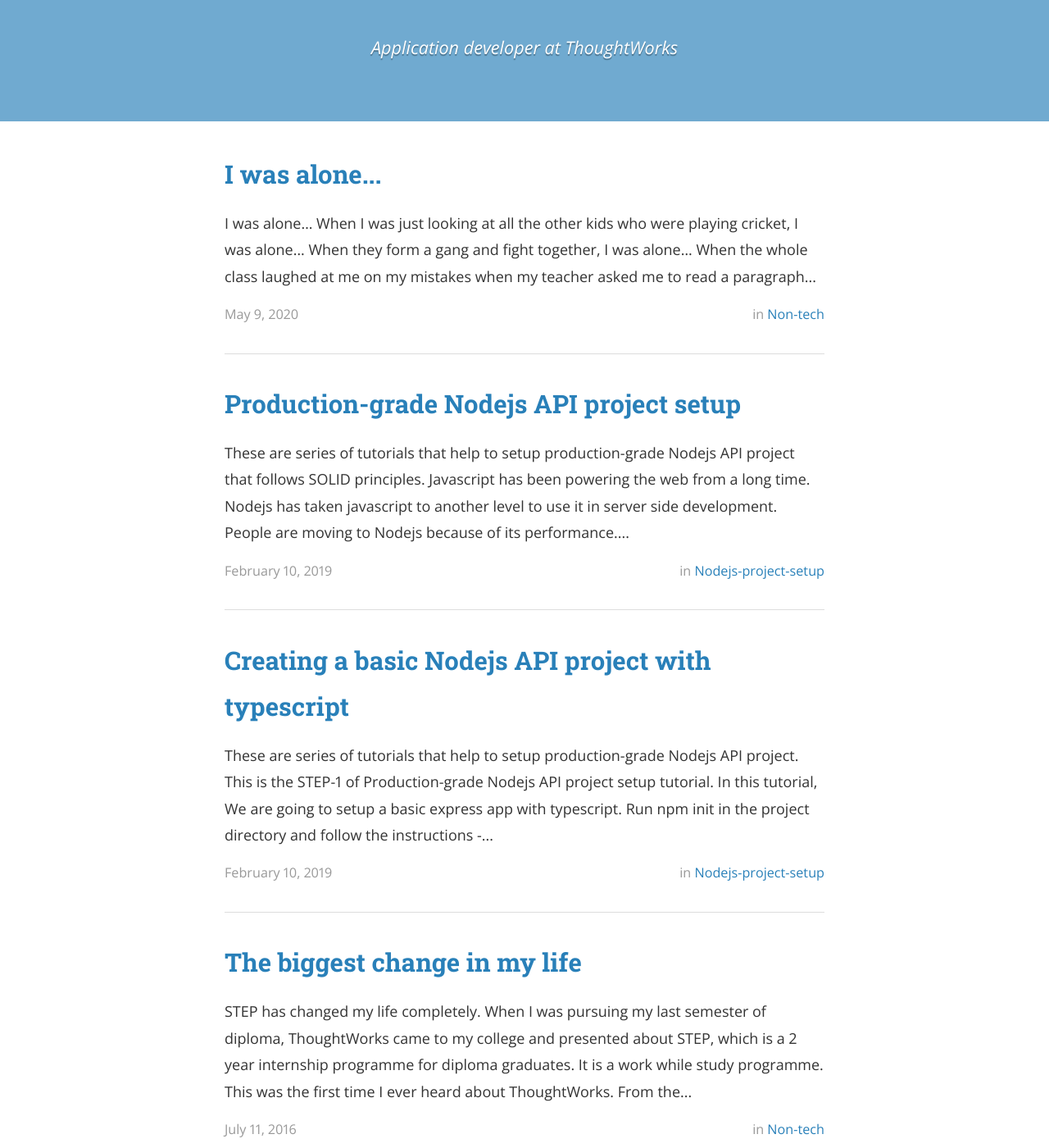
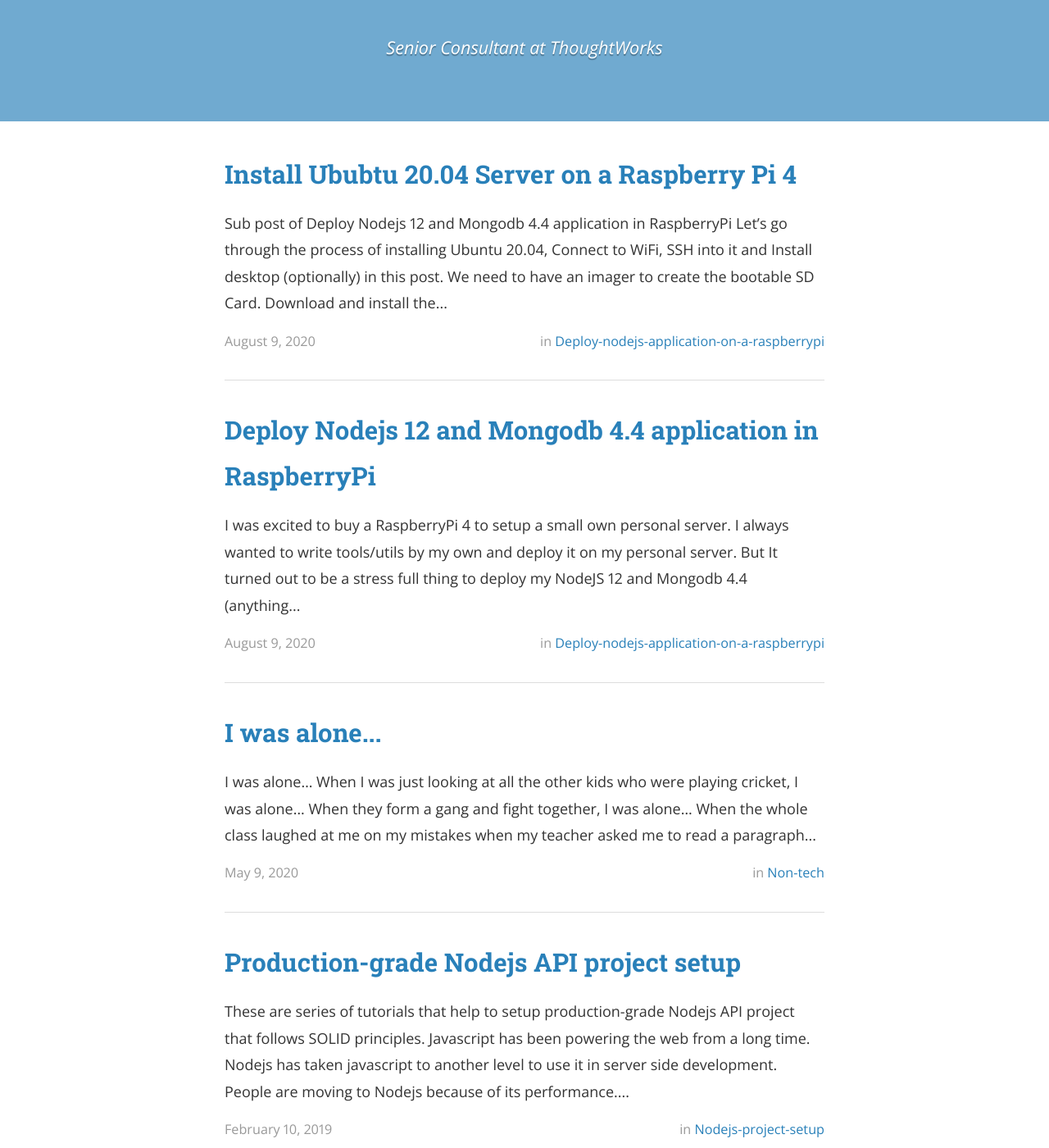
Before and after one commit to maheshkkolla/maheshkkolla.github.io, a Jekyll site: the page built from index.html, in a window 1280 px wide and 1400 px high, scrolled down 200 px. Shown: the whole window at 82% size. Built offline with Jekyll 4.4.1, drawn with Linux system fonts in a browser that asks for light colours; nearby versions of some CDN libraries; the list of posts is cut into pages by our own code; some of the changed text lies outside the part shown.

Commit message:
POST: install ubuntu on a rpi

````diff
--- a/_config.yml
+++ b/_config.yml
@@ -10,7 +10,7 @@ exclude:
 
 # Site settings
 title: Mahesh Kumar Kolla
-subtitle: "Application developer at ThoughtWorks"
+subtitle: "Senior Consultant at ThoughtWorks"
 email: mahesh.mk.245@gmail.com
 name: Mahesh Kumar Kolla
 description: >
@@ -52,6 +52,8 @@ descriptions:
     desc: "All non technical posts"
   - cat: nodejs-project-setup
     desc: "The series of tutorials that help to setup production-grade Nodejs API project"
+  - cat: deploy-nodejs-application-on-a-raspberrypi
+    desc: "The series of tutorials that help to deploy nodejs 12 and mongodb 4 in RaspberryPI"
 
 # Social icons and sharing options
 #
--- /dev/null
+++ b/_posts/deploy-nodejs-application-on-a-raspberrypi/2020-08-09-deploy-nodejs-and-mongodb-application-in-raspberrypi.markdown
@@ -0,0 +1,23 @@
+---
+layout: post
+title:  "Deploy Nodejs 12 and Mongodb 4.4 application in RaspberryPi"
+date:   2020-08-09
+author: Mahesh Kumar Kolla
+categories: deploy-nodejs-application-on-a-raspberrypi
+tags:	tech nodejs raspberrypi mongodb
+---
+
+
+I was excited to buy a RaspberryPi 4 to setup a small own personal server.
+I always wanted to write tools/utils by my own and deploy it on my personal server.
+But It turned out to be a stress full thing to deploy my NodeJS 12 and Mongodb 4.4 (anything about 3) on the RaspberryPi 4.
+Hence, I have decided to write it down.
+
+RaspberryPi comes with Raspbian OS installed with it. It is 32 bit OS (Raspbian 64 bit beta is released) and the hardware is arm64 bit architecture.
+These are main reasons for me it took long to setup and deploy.
+Mongodb does not support 32 bit arm64 architecture in it's latest versions. You can install very old versions in RaspberryPi (Raspbian 32 bit).
+You cannot even use mongo docker image latest versions (https://hub.docker.com/_/mongo) in 32 bit OS.
+Hence, the first thing to do it change the OS in RaspberryPi. I have decided to use Ubuntu Server. (Optionally you can install the desktop in it)
+
+
+#### STEP-1: [Install Ubuntu Server in RaspberryPi 4](install-ububtu-server-in-raspberrypi)
--- /dev/null
+++ b/_posts/deploy-nodejs-application-on-a-raspberrypi/2020-08-09-install-ububtu-server-on-a-raspberrypi.markdown
@@ -0,0 +1,69 @@
+---
+layout: post
+title:  "Install Ububtu 20.04 Server on a Raspberry Pi 4"
+date:   2020-08-09
+author: Mahesh Kumar Kolla
+categories: deploy-nodejs-application-on-a-raspberrypi
+tags:	tech raspberrypi ubuntu
+---
+
+Sub post of [Deploy Nodejs 12 and Mongodb 4.4 application in RaspberryPi](deploy-nodejs-and-mongodb-application-in-raspberrypi)
+
+Let's go through the process of installing Ubuntu 20.04, Connect to WiFi, SSH into it and Install desktop (optionally) in this post.
+
+
+- ##### We need to have an imager to create the bootable SD Card.
+
+  Download and install the respective imager from [here](http://downloads.raspberrypi.org/imager/) (MacOS, Windows, Linux)
+
+- ##### Making bootable SD Card
+
+    - Insert the SD Card to the computer/laptop
+    - Open the imager, You see 3 steps like Choose OS, Choose SD Card, Write
+    - Select "Choose OS" -> "Ubuntu" -> "Ubuntu 20.04 LTS (Pi 3/4)"
+
+      Note: Make sure you are selecting the 64 bit OS for arm64 architectures
+    - Choose the SD card to write
+    - Click on "Write". It will take some time to write into the SD Card
+
+- ##### Connecting to Wifi
+
+    - Remove and insert the SD again to the computer/laptop
+    - Open the `system-boot` drive
+    - Edit the `network-config` file with your WiFi configuration
+    - Uncomment the `wifis` block in the file and add your WiFi credentials
+        ```yaml
+            wifis:
+              wlan0:
+              dhcp4: true
+              optional: true
+              access-points:
+                "<WiFi name>":
+                  password: "<WiFi password>"
+        ```
+      Note: Include quotes if there are spaces in the name or password.
+    - Save the file and Eject the SD Card from the computer/laptop.
+
+- ##### Booting the Pi and SSH
+
+    - Just insert the SD card into the Pi and connect it to the power.
+    - It takes around a minute to boot the Pi with the Ubuntu you just installed
+    - Find out the IP Address of the Pi
+    - `ssh ubuntu@<Pi's IP address>` Example: `ssh ubuntu@<192.168.0.5>`
+    - Confirm the connection by typing `yes`
+    - `ubuntu` is the default password for user `ubuntu`
+    - It will ask to change the password on the first time login
+    - Login again with the changed password
+
+- #### Optional: Install desktop
+
+    If you want the desktop then, You can install any light weight desktop of your wish.
+    I have installed `kubuntu-desktop` which is fine but not great.
+
+    - `sudo apt update` and `sudo apt upgrade`
+    - `sudo apt install kubuntu-desktop`
+    - `sudo reboot` to reboot the pi and start the desktop
+    - Ideally, You new desktop should come up automatically. But in some cases it does not.
+     Hence, you can run `startx` to start the desktop.
+
+Boom..... That's all. You have a RaspberryPi running Ubuntu 64 bit OS in it.
````
